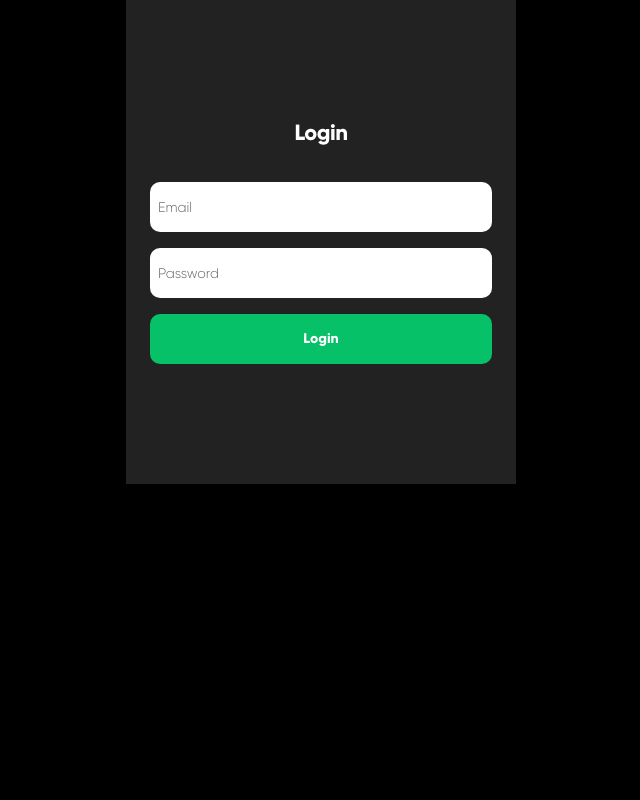
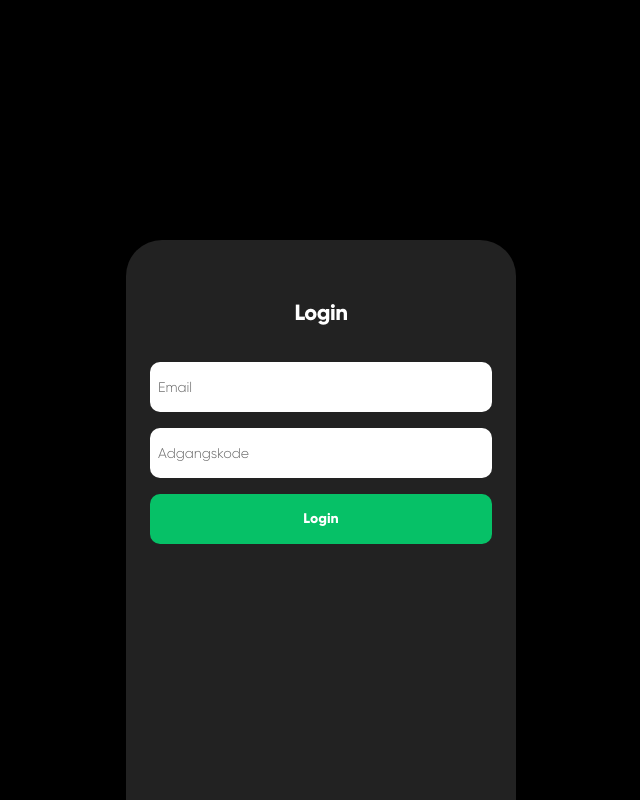
Before and after one commit to web2026-1-wash-world/wash_world_frontend, a Next.js app: page /login in a window 1280 px wide. Shown: the top 800 px of the page, without its empty margins (319-959 px from the left). Built offline with nearby package versions, Linux system fonts and the light colour scheme; no server answers.

Commit message:
edits to login page

```diff
--- a/src/app/login/page.tsx
+++ b/src/app/login/page.tsx
@@ -22,9 +22,11 @@ export default function LoginPage() {
   }
 
   return (
-    <div className="bg-[var(--card)] px-6 pt-30 pb-30">
-        <form className="flex flex-col gap-4" onSubmit={handleSubmit}>
-                <h1 className="typography-h1 text-center mb-5">Login</h1>
+    <div>
+        <div className="bg-[var(--card)] min-h-screen px-6 flex items-start justify-center pt-15 mt-60 rounded-t-[36px]">
+            <form className="flex flex-col gap-4 w-full">
+                <h1 className="text-center mb-5">Login</h1>
+
                 <Input
                 type="email"
                 name="email"
@@ -36,16 +38,16 @@ export default function LoginPage() {
                 <Input
                 type="password"
                 name="password"
-                    placeholder="Password"
+                placeholder="Adgangskode"
                 value={password}
                 onChange={(e) => setPassword(e.target.value)}
                 />
-        <Button
-            type="submit"
-        >
+
+                <Button type="submit">
                 Login
                 </Button>
             </form>
         </div>
+    </div>
   )
 }
```
Lines whose indentation alone changed are shown as unchanged.
